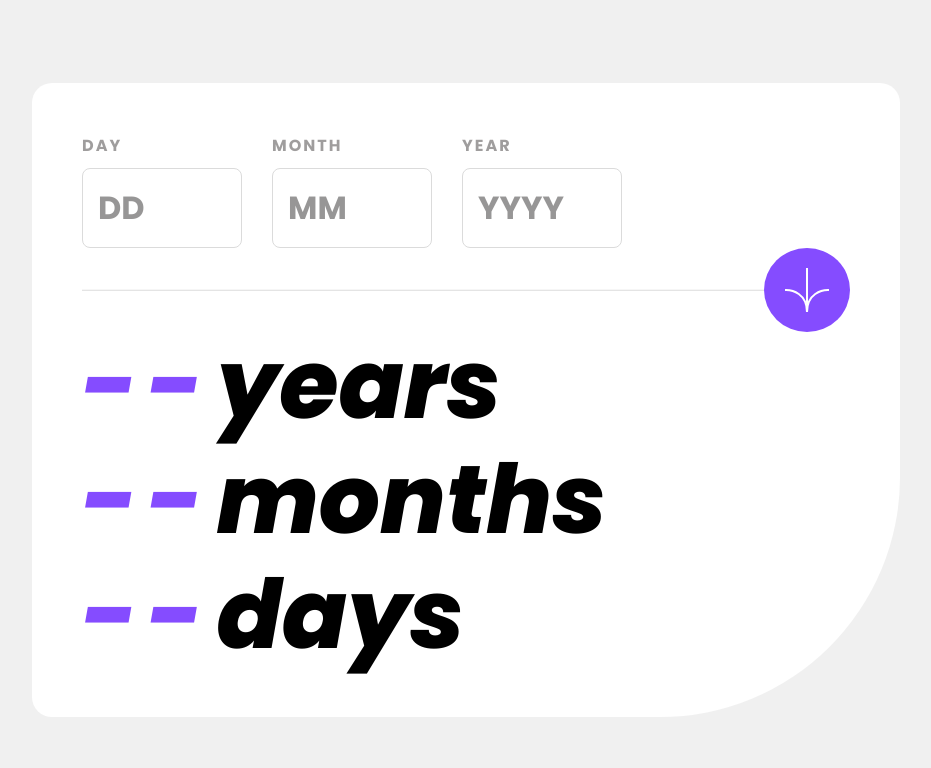
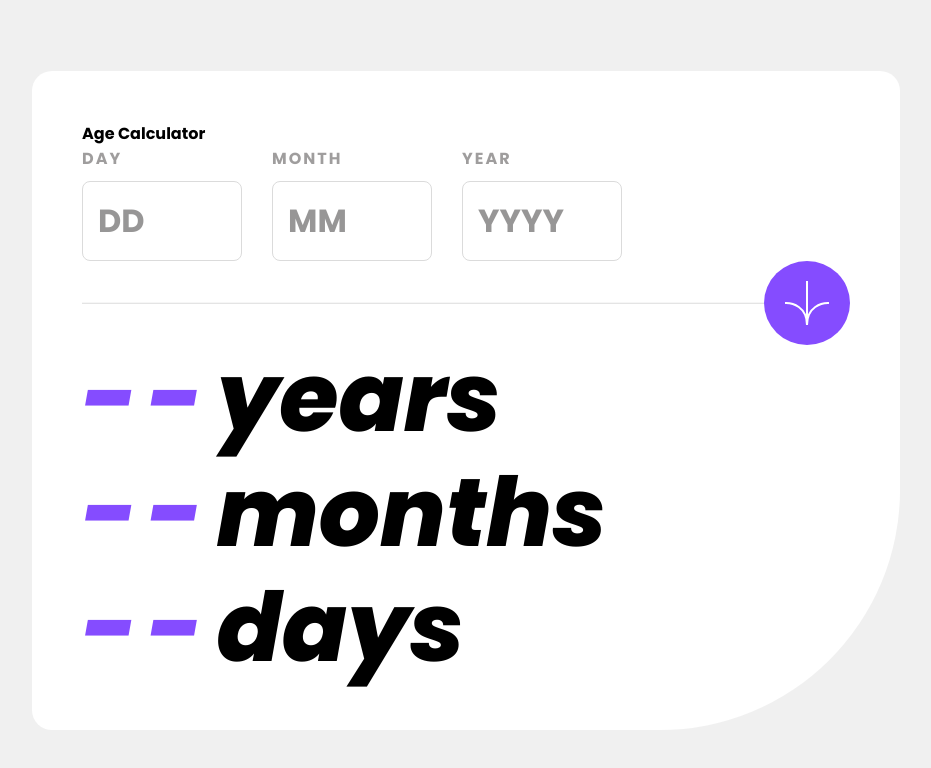
Before and after one commit to Zein-MB/Age-calculator-app, a Vue app: page / in a window 1280 px wide. Shown: the top 768 px of the page, without its empty margins (174-1105 px from the left). Built offline with nearby package versions, Linux system fonts and the light colour scheme.

Commit message:
Update InfoForm.vue

```diff
--- a/src/components/InfoForm.vue
+++ b/src/components/InfoForm.vue
@@ -140,7 +140,8 @@ export default {
 </script>
 
 <template>
-  <form action="POST" @submit.prevent="checkValue" role="heading">
+  <h1>Age Calculator</h1>
+  <form action="POST" @submit.prevent="checkValue">
     <div class="inputs">
       <div>
         <label for="Day" :class="days == '' || !matchDays ? 'empty-label' : ''">Day</label>
```
